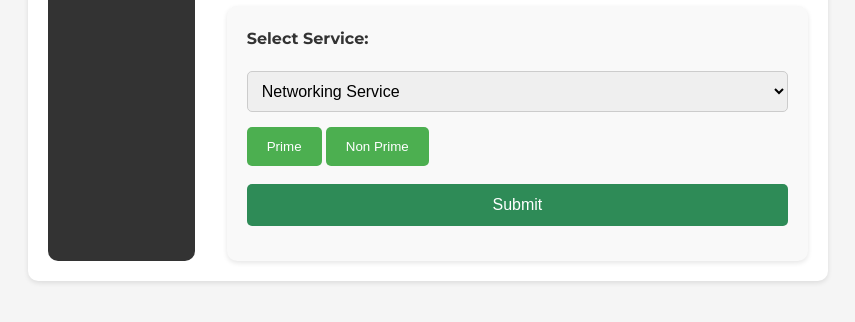
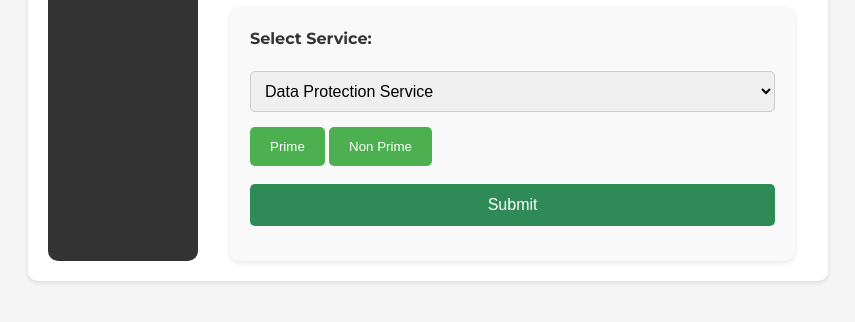
Before and after one commit to shubhamgoyal1402/HPE-Project, a plain HTML site: page static/form.html in a window 1280 px wide. Shown: the part 446-768 px from the top of the page, without its empty margins (212-1067 px from the left). Drawn offline with Linux system fonts and the light colour scheme.

Commit message:
Update form.html

```diff
--- a/static/form.html
+++ b/static/form.html
@@ -214,9 +214,9 @@
             <form id="serviceForm" method="POST" action="/form">
                 <label for="service">Select Service:</label>
                 <select name="service" id="service">
-                    <option value="networking">Networking Service</option>
-                    <option value="cloud">Private Cloud Enterprise Service</option>
-                    <option value="storage">Block Storage Service</option>
+                    <option value="networking">Data Protection Service</option>
+                    <option value="cloud">Cloud Deployment Service</option>
+                    <option value="storage">Volume Provisioning Service</option>
                 </select>
                 <button type="button" id="primeBtn" onclick="selectPrime()">Prime</button>
                 <button type="button" id="nonPrimeBtn" onclick="selectNonPrime()">Non Prime</button>
```
